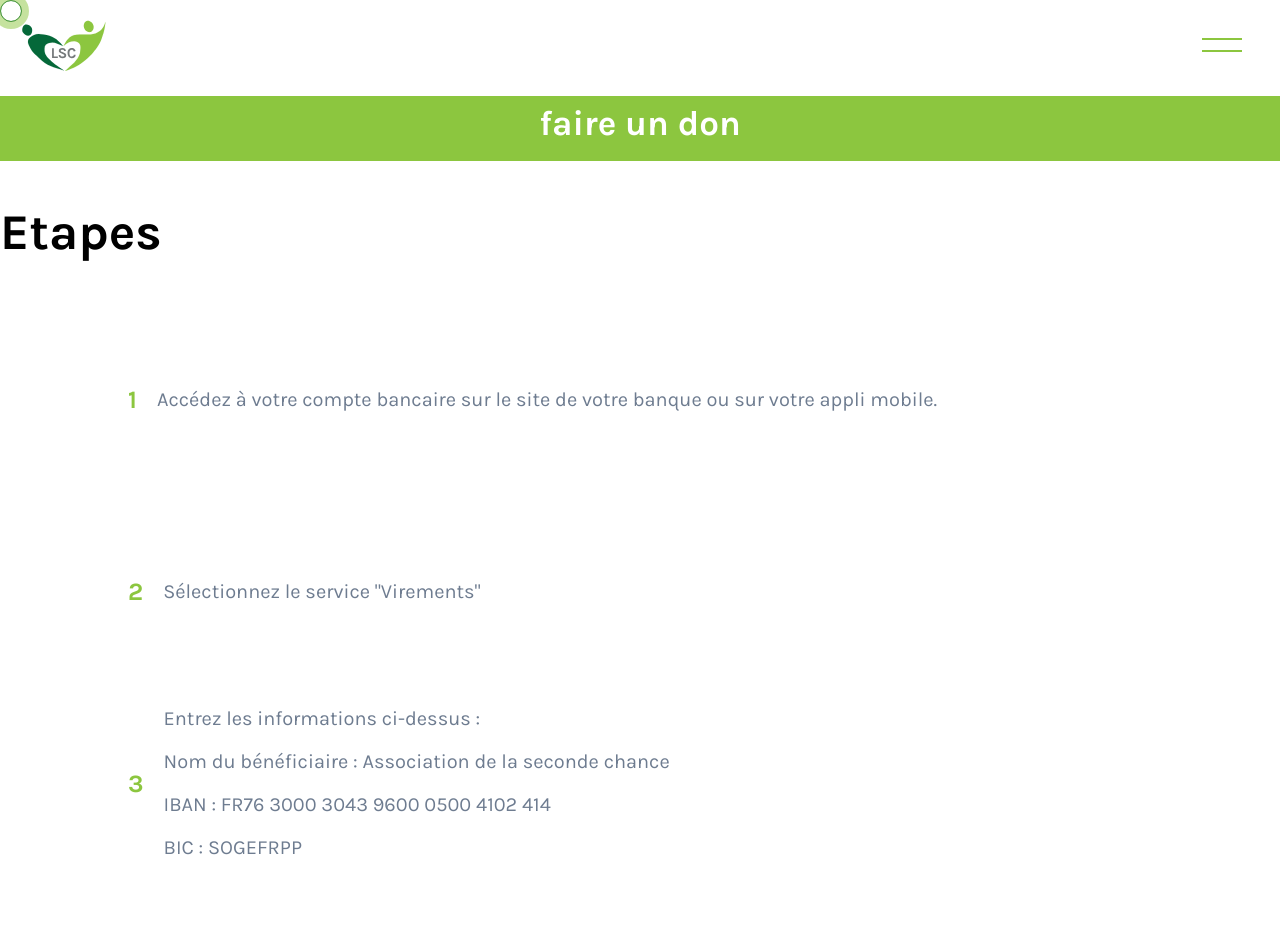
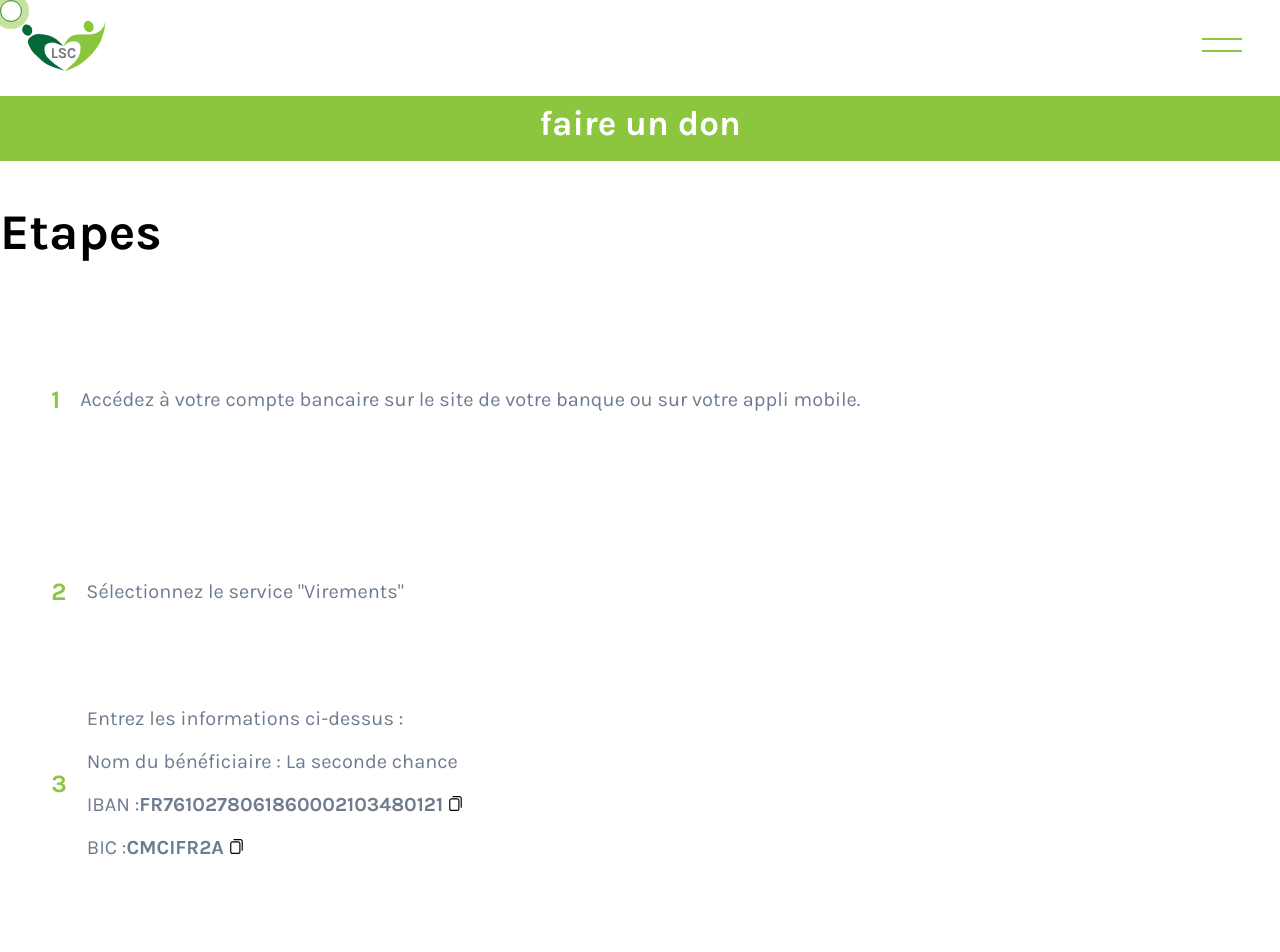
Before and after one commit to melvinDebot/Website-Association, a React (Create React App) app: page /faireundon in a window 1280 px wide. Shown: the top 952 px of the page. Built offline with nearby package versions, Linux system fonts and the light colour scheme.

Commit message:
change menu

```diff
--- a/package.json
+++ b/package.json
@@ -10,6 +10,7 @@
     "gsap": "^3.2.6",
     "node-sass": "^4.14.0",
     "react": "^16.13.1",
+    "react-copy-to-clipboard": "^5.0.2",
     "react-dom": "^16.13.1",
     "react-intersection-observer": "^8.26.2",
     "react-router-dom": "^5.1.2",
--- a/src/App.js
+++ b/src/App.js
@@ -57,7 +57,9 @@ export default function App() {
     <Router>
       {/* LE BON */}
       <div>
-        <img src={logo} alt="tet" className="img-header"/>
+        <Link to="/">
+          <img src={logo} alt="tet" className="img-header"/>
+        </Link>
         <div class="cursor"></div>
       <div className="toggle-btn">
           <span className="one"></span>
--- a/src/App.scss
+++ b/src/App.scss
@@ -285,7 +285,7 @@ a:hover{
   flex-direction: column;
   height: 65vh;
   @media(max-width:600px){
-    height: 85vh;
+    height: 95vh;
   }
   h5{
     color: #8CC63F;
@@ -293,7 +293,7 @@ a:hover{
   }
   .box-details{
     width: 85%;
-    height: 70%;
+    height: 75%;
     display: flex;
     justify-content: space-around;
     @media(max-width:600px){
--- a/src/Component/Adherer.js
+++ b/src/Component/Adherer.js
@@ -5,7 +5,7 @@ import styled from 'styled-components';
 
 const Content = styled.div`
   width:100%;
-  height:140vh;
+  height:240vh;
   background:white;
   padding-top: 6em;
 `
@@ -64,41 +64,7 @@ const Adherer = () => {
       <Content>
       <Banner title="S'adhérer"/>
       <ContentBlock>
-        <Block>
-          <form>
-            <InputBlock>
-              <p>Nom *</p>
-              <input type="text" placeholder="Jean" required/>
-            </InputBlock>
-            <InputBlock>
-              <p>Prénom *</p>
-              <input type="text" placeholder="Dujardin" required/>
-            </InputBlock>
-            <InputBlock>
-              <p>Numéro de téléphone *</p>
-              <input type="tel" pattern="[0-9]{2}-[0-9]{2}-[0-9]{2}-[0-9]{2}-[0-9]{2}" placeholder="0673548261"/>
-            </InputBlock>
-            <InputBlock>
-              <p>Mail *</p>
-              <input type="email" placeholder="xxxxx@gmail.com" required/>
-            </InputBlock>
-            <InputBlock>
-              <p>Adresse </p>
-              <input type="text" placeholder="13 rue lapie" required/>
-            </InputBlock>
-            <InputBlock>
-              <p>Code postale </p>
-              <input type="text" placeholder="35762" required/>
-            </InputBlock>
-            <InputBlock>
-              <p>Ville </p>
-              <input type="text" placeholder="Paris" required/>
-            </InputBlock>
-            <ButtonBlock>
-              <button>Validé</button>
-            </ButtonBlock>
-          </form>
-        </Block>
+        <iframe src="https://docs.google.com/forms/d/e/1FAIpQLSdmaBynm1WC48-lhw9mOXS3L43FJfi4_Ku4kWSxT2sjLGZHNw/viewform?embedded=true" width="640" height="1249" frameborder="0" marginheight="0" marginwidth="0">Chargement…</iframe>
       </ContentBlock>
       <Footer />
     </Content>
--- a/src/Component/FaireUnDon.js
+++ b/src/Component/FaireUnDon.js
@@ -1,7 +1,9 @@
-import React from 'react';
+import React, {useState} from 'react';
 import styled from 'styled-components';
 import Banner from './Banner';
 import Footer from '../Component/Footer';
+import copieImg from '../assets/copie.svg';
+import {CopyToClipboard} from 'react-copy-to-clipboard';
 
 const Content = styled.div`
   width:100%;
@@ -11,8 +13,10 @@ const Content = styled.div`
   h2{
     font-size:50px;
     font-weight:bold;
-
   }
+  @media(max-width:550px){
+      height:170vh;
+    }
 `
 
 const BlockText = styled.div`
@@ -25,7 +29,7 @@ const BlockText = styled.div`
 `
 
 const Text = styled.div`
-  width:80%;
+  width:92%;
   height:30%;
   display:flex;
 
@@ -42,8 +46,15 @@ const Text = styled.div`
     margin-right:20px;
   }
 `
+const styleImg = {
+  width:"15px",
+  height:"15px"
+}
 
 const FaireUnDon = () => {
+  const [iban, setIban] = useState('FR7610278061860002103480121 ');
+  const [bic, setBic] = useState('CMCIFR2A ');
+  const [Copy, setCopy] = useState(false);
   return (
     <Content>
       <Banner title="faire un don" />
@@ -62,9 +73,19 @@ const FaireUnDon = () => {
           <span>3</span>
           <div>
             <p>Entrez les informations ci-dessus : </p>
-            <p>Nom du bénéficiaire : Association de la seconde chance </p>
-            <p>IBAN : FR76 3000 3043 9600 0500 4102 414 </p>
-            <p>BIC : SOGEFRPP  </p>
+            <p>Nom du bénéficiaire : La seconde chance</p>
+            <p>IBAN :
+              <strong >{iban}</strong>
+              <CopyToClipboard text={iban} onCopy={()=> {setCopy(true)}}>
+                <img className="copy" src={copieImg} alt="" style={styleImg}/>
+              </CopyToClipboard>
+              </p>
+            <p>BIC :
+              <strong className="bic">{bic}</strong>
+              <CopyToClipboard text={bic} onCopy={()=> {setCopy(true)}}>
+                <img src={copieImg} alt="" style={styleImg}/>
+              </CopyToClipboard>
+              </p>
           </div>
         </Text>
         <Text>
```
Also changed, not shown: src/Component/Event.js (added, +23 -0 lines), src/assets/copie.svg (added), 1 other file (tests, documents, lock files or other folders).
